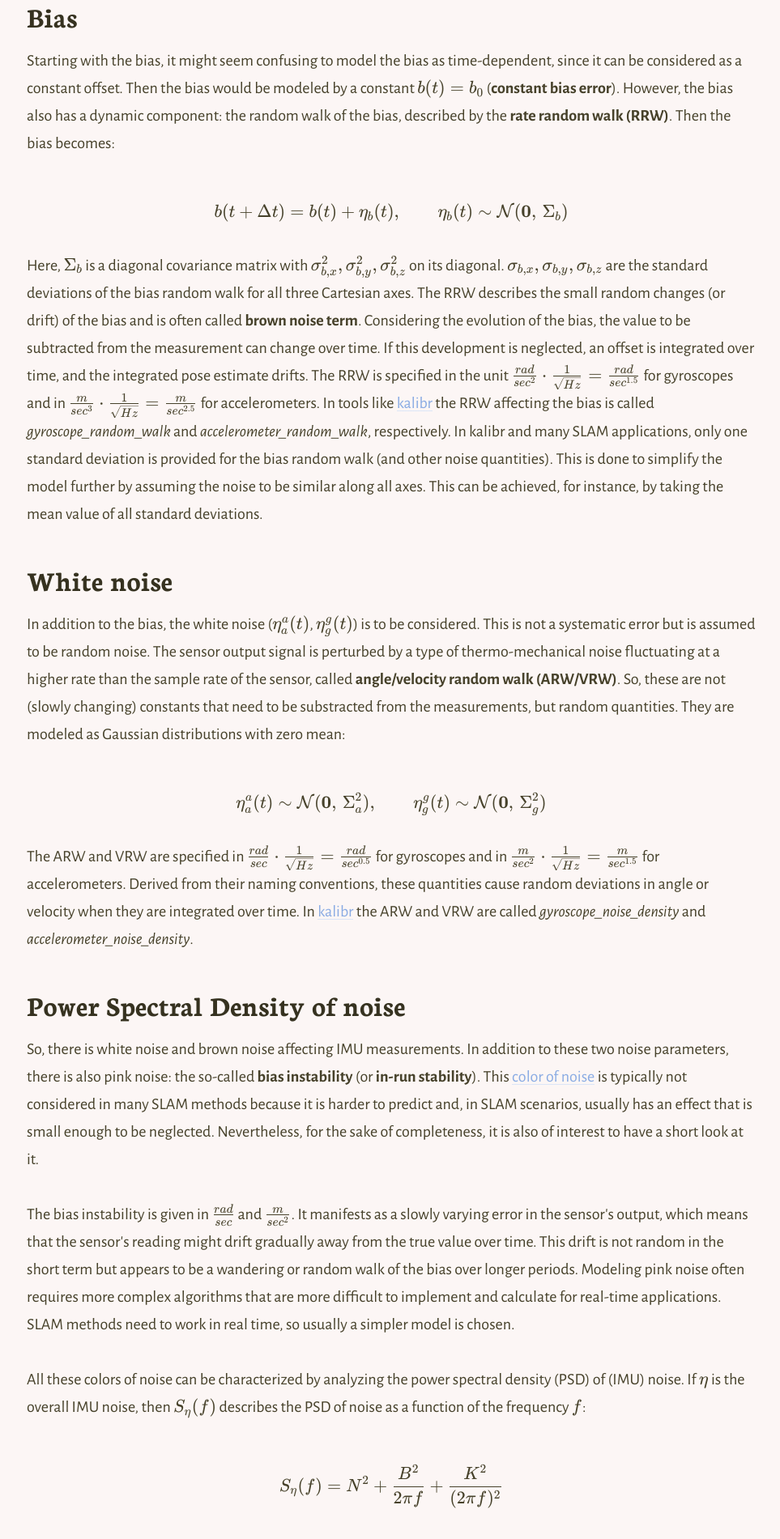
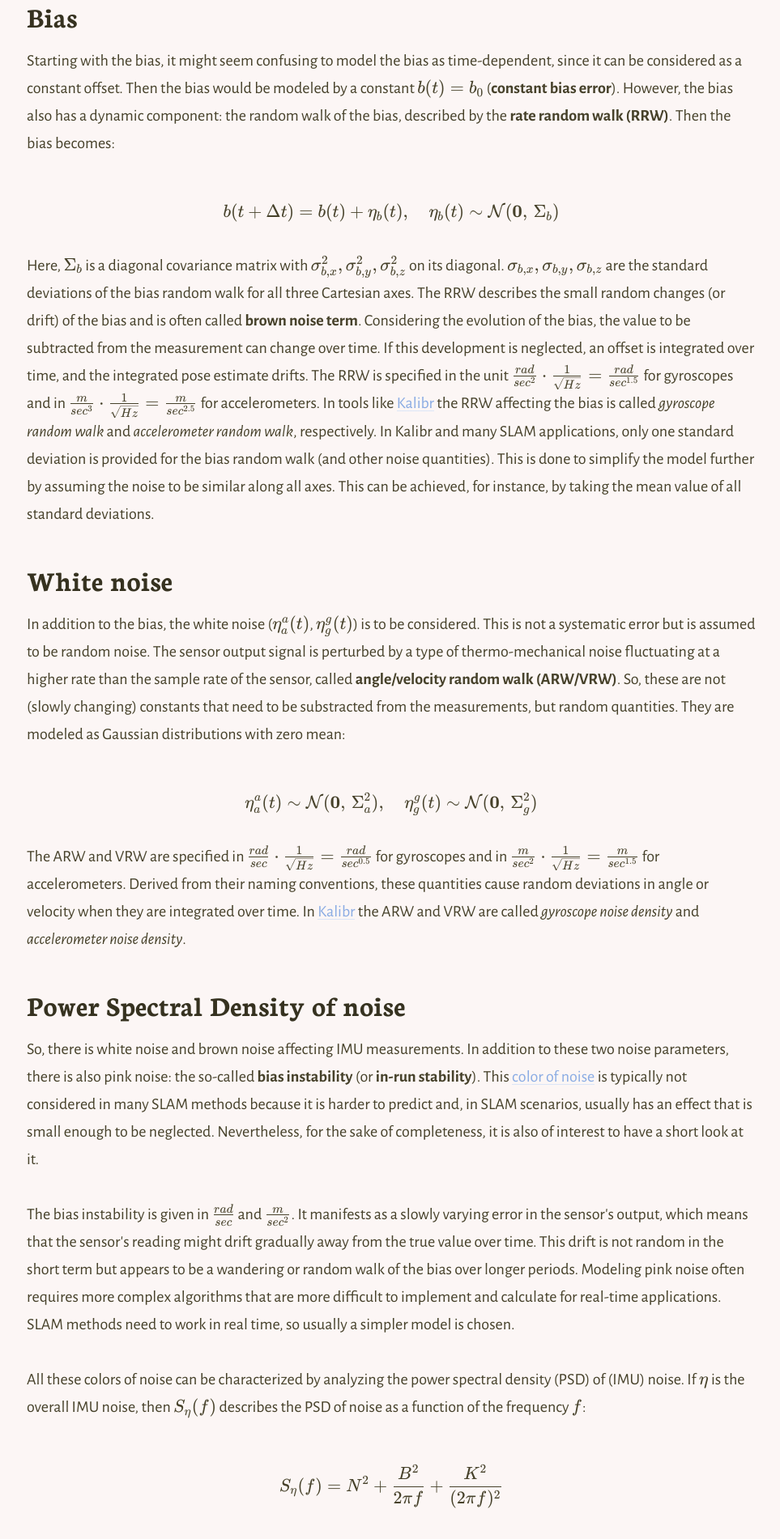
Before and after one commit to hlzmnhnry/hlzmnhnry.github.io, a Jekyll site: the page built from _posts/2024-07-29-imu-error-models.md, in a window 1280 px wide. Shown: the part 1478-3379 px from the top of the page at 81% size, without its empty margins (157-1120 px from the left). Built offline with Jekyll 4.4.1, drawn with Linux system fonts in a browser that asks for light colours; some of the changed text lies outside the part shown.

```diff
--- a/_config.yml
+++ b/_config.yml
@@ -39,7 +39,7 @@ collections:
   posts:
     title: Blog # Needed for Siteleaf
     output: true
-    description: "A place for collecting ideas"
+    description: "A place where I gather ideas and concepts for myself. Hopefully, some posts might be interesting for you as well."
 
 # 6. Jekyll collections settings
 defaults:
--- a/_posts/2024-07-29-imu-error-models.md
+++ b/_posts/2024-07-29-imu-error-models.md
@@ -25,17 +25,17 @@ Inertial measurement units (IMUs) are used in many SLAM procedures. In most case
 
 <p>Starting with the bias, it might seem confusing to model the bias as time-dependent, since it can be considered as a constant offset. Then the bias would be modeled by a constant \(b(t) = b_0\) (<b>constant bias error</b>). However, the bias also has a dynamic component: the random walk of the bias, described by the <b>rate random walk (RRW)</b>. Then the bias becomes:</p>
 
-<p>\[b(t + \Delta t) = b(t) + \eta_b(t), \qquad \eta_b(t) \sim \mathcal{N}(\bm{0},\,\Sigma_b)\]</p>
+<p>\[b(t + \Delta t) = b(t) + \eta_b(t), \quad \eta_b(t) \sim \mathcal{N}(\bm{0},\,\Sigma_b)\]</p>
 
-<p>Here, \(\Sigma_b\) is a diagonal covariance matrix with \(\sigma_{b,x}^2, \sigma_{b,y}^2, \sigma_{b,z}^2\) on its diagonal. \(\sigma_{b,x}, \sigma_{b,y}, \sigma_{b,z}\) are the standard deviations of the bias random walk for all three Cartesian axes. The RRW describes the small random changes (or drift) of the bias and is often called <b>brown noise term</b>. Considering the evolution of the bias, the value to be subtracted from the measurement can change over time. If this development is neglected, an offset is integrated over time, and the integrated pose estimate drifts. The RRW is specified in the unit \(\frac{rad}{sec^2} \cdot \frac{1}{\sqrt{Hz}} = \frac{rad}{sec^{1.5}}\) for gyroscopes and in \(\frac{m}{sec^3} \cdot \frac{1}{\sqrt{Hz}} = \frac{m}{sec^{2.5}}\) for accelerometers. In tools like <a href="https://github.com/ethz-asl/kalibr/wiki/IMU-Noise-Model">kalibr</a> the RRW affecting the bias is called <i>gyroscope_random_walk</i> and <i>accelerometer_random_walk</i>, respectively. In kalibr and many SLAM applications, only one standard deviation is provided for the bias random walk (and other noise quantities). This is done to simplify the model further by assuming the noise to be similar along all axes. This can be achieved, for instance, by taking the mean value of all standard deviations. </p>
+<p>Here, \(\Sigma_b\) is a diagonal covariance matrix with \(\sigma_{b,x}^2, \sigma_{b,y}^2, \sigma_{b,z}^2\) on its diagonal. \(\sigma_{b,x}, \sigma_{b,y}, \sigma_{b,z}\) are the standard deviations of the bias random walk for all three Cartesian axes. The RRW describes the small random changes (or drift) of the bias and is often called <b>brown noise term</b>. Considering the evolution of the bias, the value to be subtracted from the measurement can change over time. If this development is neglected, an offset is integrated over time, and the integrated pose estimate drifts. The RRW is specified in the unit \(\frac{rad}{sec^2} \cdot \frac{1}{\sqrt{Hz}} = \frac{rad}{sec^{1.5}}\) for gyroscopes and in \(\frac{m}{sec^3} \cdot \frac{1}{\sqrt{Hz}} = \frac{m}{sec^{2.5}}\) for accelerometers. In tools like <a href="https://github.com/ethz-asl/kalibr/wiki/IMU-Noise-Model">Kalibr</a> the RRW affecting the bias is called <i>gyroscope random walk</i> and <i>accelerometer random walk</i>, respectively. In Kalibr and many SLAM applications, only one standard deviation is provided for the bias random walk (and other noise quantities). This is done to simplify the model further by assuming the noise to be similar along all axes. This can be achieved, for instance, by taking the mean value of all standard deviations. </p>
 
 ## White noise
 
 <p>In addition to the bias, the white noise (\(\eta_a^a(t)\), \(\eta_g^g(t)\)) is to be considered. This is not a systematic error but is assumed to be random noise. The sensor output signal is perturbed by a type of thermo-mechanical noise fluctuating at a higher rate than the sample rate of the sensor, called <b>angle/velocity random walk (ARW/VRW)</b>. So, these are not (slowly changing) constants that need to be substracted from the measurements, but random quantities. They are modeled as Gaussian distributions with zero mean:</p>
 
-<p>\[\eta_a^a(t) \sim \mathcal{N}(\bm{0},\,\Sigma_a^2), \qquad \eta_g^g(t) \sim \mathcal{N}(\bm{0},\,\Sigma_g^2)\]</p>
+<p>\[\eta_a^a(t) \sim \mathcal{N}(\bm{0},\,\Sigma_a^2), \quad \eta_g^g(t) \sim \mathcal{N}(\bm{0},\,\Sigma_g^2)\]</p>
 
-<p>The ARW and VRW are specified in \(\frac{rad}{sec} \cdot \frac{1}{\sqrt{Hz}} = \frac{rad}{sec^{0.5}}\) for gyroscopes and in \(\frac{m}{sec^2} \cdot \frac{1}{\sqrt{Hz}} = \frac{m}{sec^{1.5}}\) for accelerometers. Derived from their naming conventions, these quantities cause random deviations in angle or velocity when they are integrated over time. In <a href="https://github.com/ethz-asl/kalibr/wiki/IMU-Noise-Model">kalibr</a> the ARW and VRW are called <i>gyroscope_noise_density</i> and <i>accelerometer_noise_density</i>.</p>
+<p>The ARW and VRW are specified in \(\frac{rad}{sec} \cdot \frac{1}{\sqrt{Hz}} = \frac{rad}{sec^{0.5}}\) for gyroscopes and in \(\frac{m}{sec^2} \cdot \frac{1}{\sqrt{Hz}} = \frac{m}{sec^{1.5}}\) for accelerometers. Derived from their naming conventions, these quantities cause random deviations in angle or velocity when they are integrated over time. In <a href="https://github.com/ethz-asl/kalibr/wiki/IMU-Noise-Model">Kalibr</a> the ARW and VRW are called <i>gyroscope noise density</i> and <i>accelerometer noise density</i>.</p>
 
 ## Power Spectral Density of noise
 
@@ -47,7 +47,7 @@ Inertial measurement units (IMUs) are used in many SLAM procedures. In most case
 
 <p>\[S_\eta(f) = N^2 + \frac{B^2}{2 \pi f} + \frac{K^2}{(2 \pi f)^2} \]</p>
 
-<p>It can be assumed that these frequency components are statistically independent. Therefore, the noise signal \(\eta(t)\) can be modeled to consist of white (\(N\)), brown \(B\) and pink (\(K\)) noise:</p>
+<p>It can be assumed that these frequency components are statistically independent. Therefore, the noise signal \(\eta(t)\) can be modeled to consist of white (\(N\)), brown (\(B\)) and pink (\(K\)) noise:</p>
 
 <p>\[ \eta(t) = \eta_N(t) + \eta_B(t) + \eta_K(t) \]</p>
 
--- a/_sass/_theme.scss
+++ b/_sass/_theme.scss
@@ -139,7 +139,7 @@ body {
   }
   &--current {
     a {
-      color: #aaa;
+      color: #ccc;
     }
   }
 }
```
Also changed, not shown: other parts of _posts/2024-07-29-imu-error-models.md (+1 -1 lines), about.md (+1 -1 lines).
